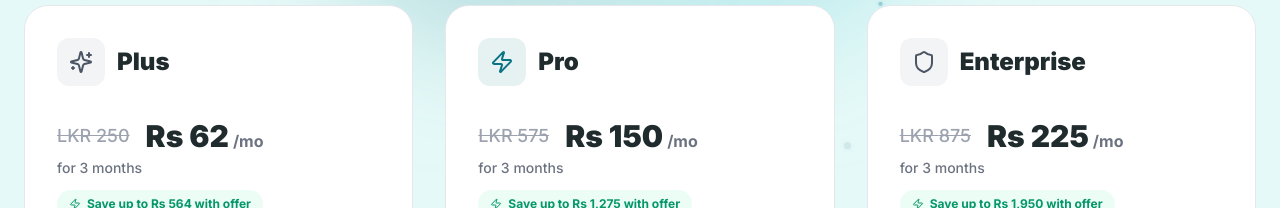
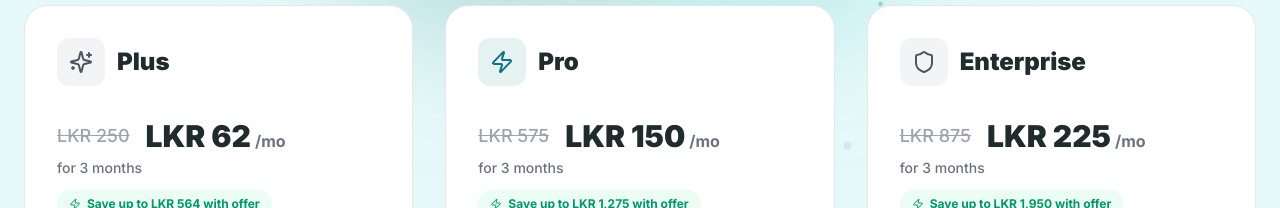
Before and after one commit to ADORIX000/adorix-webb, a Next.js app: page /pricing in a window 1280 px wide. Shown: the part 339-547 px from the top of the page. Built offline with nearby package versions, Linux system fonts and the light colour scheme; no server answers.

Commit message:
standardize pricing currency display to LKR

```diff
--- a/app/pricing/page.jsx
+++ b/app/pricing/page.jsx
@@ -114,7 +114,7 @@ const PricingCard = ({
         <div className="flex items-center gap-2 mb-1">
           <span className="text-gray-400 line-through text-lg font-medium">LKR {oldPrice}</span>
           <div className="flex items-baseline">
-            <span className="text-adorix-dark text-3xl font-black ml-2">Rs {offerPrice}</span>
+            <span className="text-adorix-dark text-3xl font-black ml-2">LKR {offerPrice}</span>
             <span className="text-gray-500 font-bold ml-1">/mo</span>
           </div>
         </div>
@@ -123,7 +123,7 @@ const PricingCard = ({
 
         <div className="space-y-1">
           <div className="inline-flex items-center gap-1.5 text-xs font-bold text-emerald-600 bg-emerald-50 px-3 py-1.5 rounded-full">
-            <Zap className="w-3 h-3" /> Save up to Rs {savings} with offer
+            <Zap className="w-3 h-3" /> Save up to LKR {savings} with offer
           </div>
           <p className="text-[11px] text-gray-400 mt-2 font-medium uppercase tracking-wider">
             LKR {afterPrice}/month after
```
